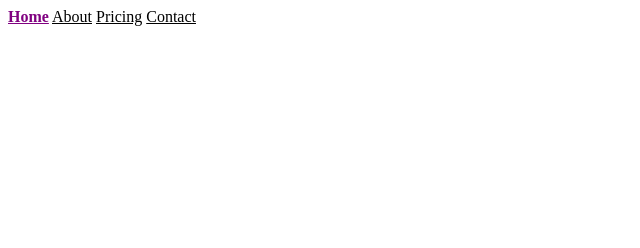
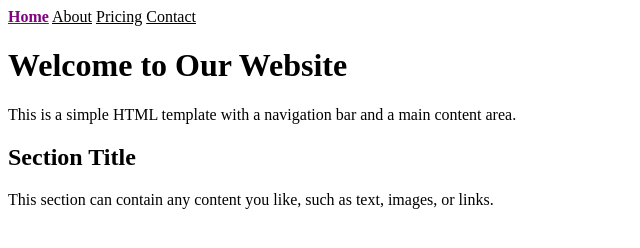
Before and after one commit to petitta2/project1, a plain HTML site: page index.html in a window 1280 px wide. Shown: the whole page, without its empty margins (0-640 px from the left). Drawn offline with Linux system fonts and the light colour scheme.

Commit message:
Added new body text

```diff
--- a/index.html
+++ b/index.html
@@ -14,6 +14,14 @@
     <a href="" class="nav_link">Pricing</a>
     <a href="" class="nav_link">Contact</a>
 </nav>
+<main>
+    <h1 class="main_title">Welcome to Our Website</h1>
+    <p class="main_description">This is a simple HTML template with a navigation bar and a main content area.</p>
+    <section class="content_section">
+        <h2>Section Title</h2>
+        <p>This section can contain any content you like, such as text, images, or links.</p>
+    </section>
+</main>
 </body>
 
 </html>
```
